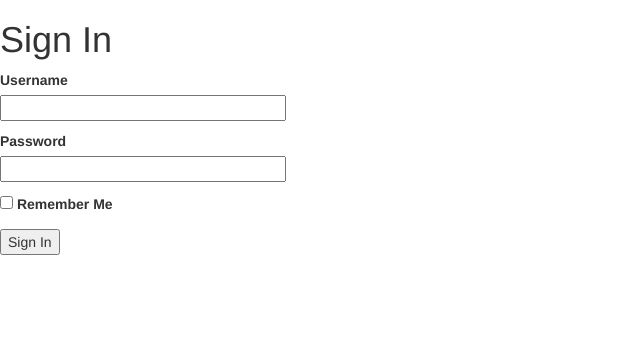
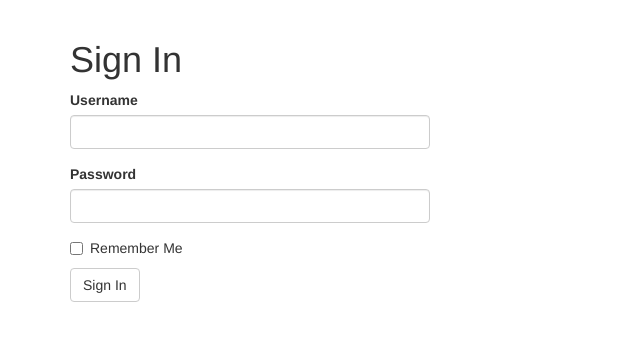
Before and after one commit to DmitrySevostianov/flask-test-app-01, a Flask app: page /login in a window 1280 px wide. Shown: the part 52-393 px from the top of the page, without its empty margins (0-640 px from the left). Run offline with Flask 2, Linux system fonts and the light colour scheme; some libraries are stand-ins or nearby versions.

Commit message:
use bootstrap/wtf.html

```diff
--- a/app/templates/login.html
+++ b/app/templates/login.html
@@ -1,18 +1,13 @@
-{% extends "base.html" %}
+{% extends 'base.html' %}
+{% import 'bootstrap/wtf.html' as wtf %}
 
-{% block content %}
+{% block app_content %}
     <h1>Sign In</h1>
-    <form action="" method="post">
-        {{ form.hidden_tag() }}
-        <p>
-            {{ form.username.label }}<br>
-            {{ form.username(size=32) }}
-        </p>
-        <p>
-            {{ form.password.label }}<br>
-            {{ form.password(size=32) }}
-        </p>
-        <p>{{ form.remember_me() }} {{ form.remember_me.label }}</p>
-        <p>{{ form.submit() }}</p>
-    </form>
+    <div class="row">
+        <div class="col-md-4">
+            {{ wtf.quick_form(form) }}
+        </div>
+    </div>
+    <br>
+
 {% endblock %}
```
